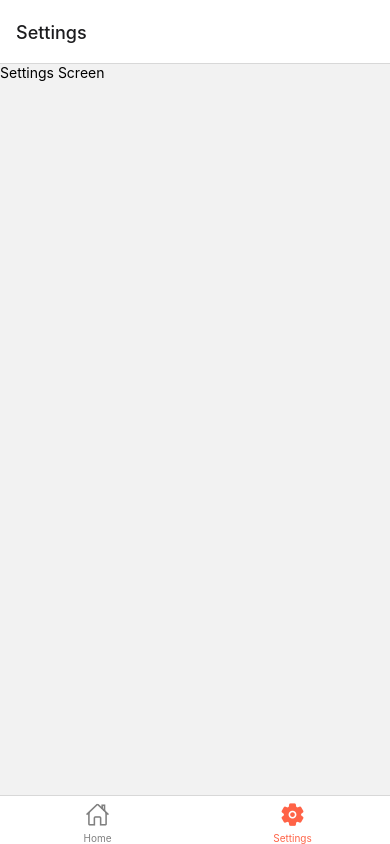
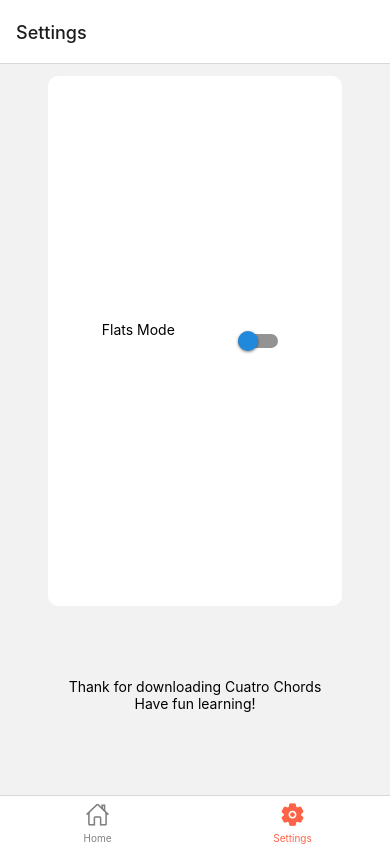
Before and after one commit to manuelga22/CuatroChords, a React Native app in the folder frontend/: screen /Settings in a window 390 px wide. Built offline with nearby package versions, Linux system fonts and the light colour scheme.

Commit message:
added settings screen to app

```diff
--- a/frontend/components/CuatroFretboard/Fretboard.tsx
+++ b/frontend/components/CuatroFretboard/Fretboard.tsx
@@ -1,7 +1,7 @@
 import * as React from 'react';
 import { StyleSheet, Text,ScrollView, View } from 'react-native';
 
-import FretboardSharps from './cuatroNotes';
+import { FretboardSharps, FretboardFlats } from './cuatroNotes';
 
 const FretboardComponent = (props:any)=> {
     const NUMBER_OF_STRINGS = 4;
--- a/frontend/components/CuatroFretboard/cuatroNotes.js
+++ b/frontend/components/CuatroFretboard/cuatroNotes.js
@@ -1,4 +1,4 @@
-const FretboardSharps = [
+export const FretboardSharps = [
                    ['A','D','F#','B'],
                    ['A#', 'D#', 'G', 'C'],
                    ['B', 'E', 'G#', 'C#'],
@@ -17,4 +17,21 @@ const FretboardSharps = [
                    ['C','F','A','D'],
                   ]
 
-export default FretboardSharps
+export const FretboardFlats  = [
+                   ['A','D','Gb','B'],
+                   ['Bb', 'Db', 'G', 'C'],
+                   ['B', 'E', 'Ab', 'Db'],
+                   ['C', 'F', 'A', 'D'],
+                   ['Db','Gb','Bb','Eb'],
+                   ['D', 'G', 'B', 'E'],
+                   ['Eb', 'Ab', 'C', 'F'],
+                   ['E', 'A', 'Db', 'Gb'],
+                   ['F','Bb','D','G'],
+                   ['Gb', 'B', 'Eb', 'Ab'],
+                   ['G', 'C', 'E', 'A'],
+                   ['Ab', 'C#','F','Bb'],
+                   ['A','D','Gb','B'],
+                   ['Bb','Eb','G','C'],
+                   ['B','E','Ab','Db'],
+                   ['C','F','A','D'],
+                  ]
--- a/frontend/components/SettingsScreen.tsx
+++ b/frontend/components/SettingsScreen.tsx
@@ -1,13 +1,87 @@
 import * as React from 'react';
 import { StyleSheet, Text, View } from 'react-native';
+import { Switch } from "@rneui/themed";
 
-const SettingsScreen = ()=> {
-    return(
+const SettingsScreen = () => {
 
-        <View>
-            <Text>Settings Screen</Text>
+    return (
+        <View style= {styles.container}>
+
+
+            <View style={styles.settingsWrapper}>
+                <View style={styles.settingsRow}><Text>Flats Mode</Text><SwitchComponent name='FlatsMode'></SwitchComponent></View>
+            </View>
+
+            <View style={styles.authorNote}>
+                <Text>Thank for downloading Cuatro Chords</Text><Text>Have fun learning!</Text>
+            </View>
         </View>
     );
 }
 
+
+const SwitchComponent = (props: { name: string; }) => {
+    const [checkedFlatsMode, setCheckedFlatsMode] = React.useState(false);
+    const [isChecked, setCheck] = React.useState(false);
+
+    const toggleSwitch = (value:boolean) => {
+                //KEEP ADDING TO THIS IF STATEMENT AS MORE SETINGS ARE BEING ADDED
+        if(props.name = 'flatsMode'){
+            setCheckedFlatsMode(value);
+            setCheck(value);
+        }
+    };
+
+    React.useEffect(()=>{
+        //KEEP ADDING TO THIS IF STATEMENT AS MORE SETINGS ARE BEING ADDED
+        if(props.name === 'FlatsMode'){
+            setCheck(checkedFlatsMode)
+        }
+    },[])
+
+    return (
+        <View style={styles.view}>
+            <Switch
+                value={isChecked}
+                onValueChange={(value)=>{toggleSwitch(value)}}
+            />
+        </View>
+    );
+}
+
+const styles = StyleSheet.create({
+    view: {
+        margin: 10,
+    },
+    container:{
+        width:'100%',
+        height:'100%',
+        display:'flex',
+        justifyContent:'center',
+        alignItems:'center',
+        padding:'3%',
+    },
+    settingsWrapper:{
+        flex:3,
+        justifyContent:'center',
+        alignItems:'center',
+        flexDirection:'column',
+        borderRadius:10,
+        backgroundColor:'white',
+        width:'80%',
+        height:'60%',
+    },
+    settingsRow:{
+        width:'100%',
+        display:'flex',
+        flexDirection:'row',
+        justifyContent:'space-evenly',
+    },
+    authorNote:{
+        flex:1,
+        justifyContent:'center',
+        alignItems:'center',
+    }
+});
+
 export default SettingsScreen;
--- a/frontend/components/ViewChord/ChordFretboardView.tsx
+++ b/frontend/components/ViewChord/ChordFretboardView.tsx
@@ -1,5 +1,5 @@
 import * as React from 'react';
-import { StyleSheet, Text, View, TextInput, SafeAreaView, Button } from 'react-native';
+import { StyleSheet, View, Button } from 'react-native';
 import FretboardComponent from '../CuatroFretboard/Fretboard';
 
 
--- a/frontend/package.json
+++ b/frontend/package.json
@@ -15,6 +15,8 @@
     "@react-navigation/native": "^6.0.11",
     "@react-navigation/native-stack": "^6.6.2",
     "@react-navigation/stack": "^6.2.2",
+    "@rneui/base": "^4.0.0-rc.5",
+    "@rneui/themed": "^4.0.0-rc.5",
     "expo": "~45.0.0",
     "expo-status-bar": "~1.3.0",
     "react": "17.0.2",
```
Also changed, not shown: 1 other file (tests, documents, lock files or other folders).
